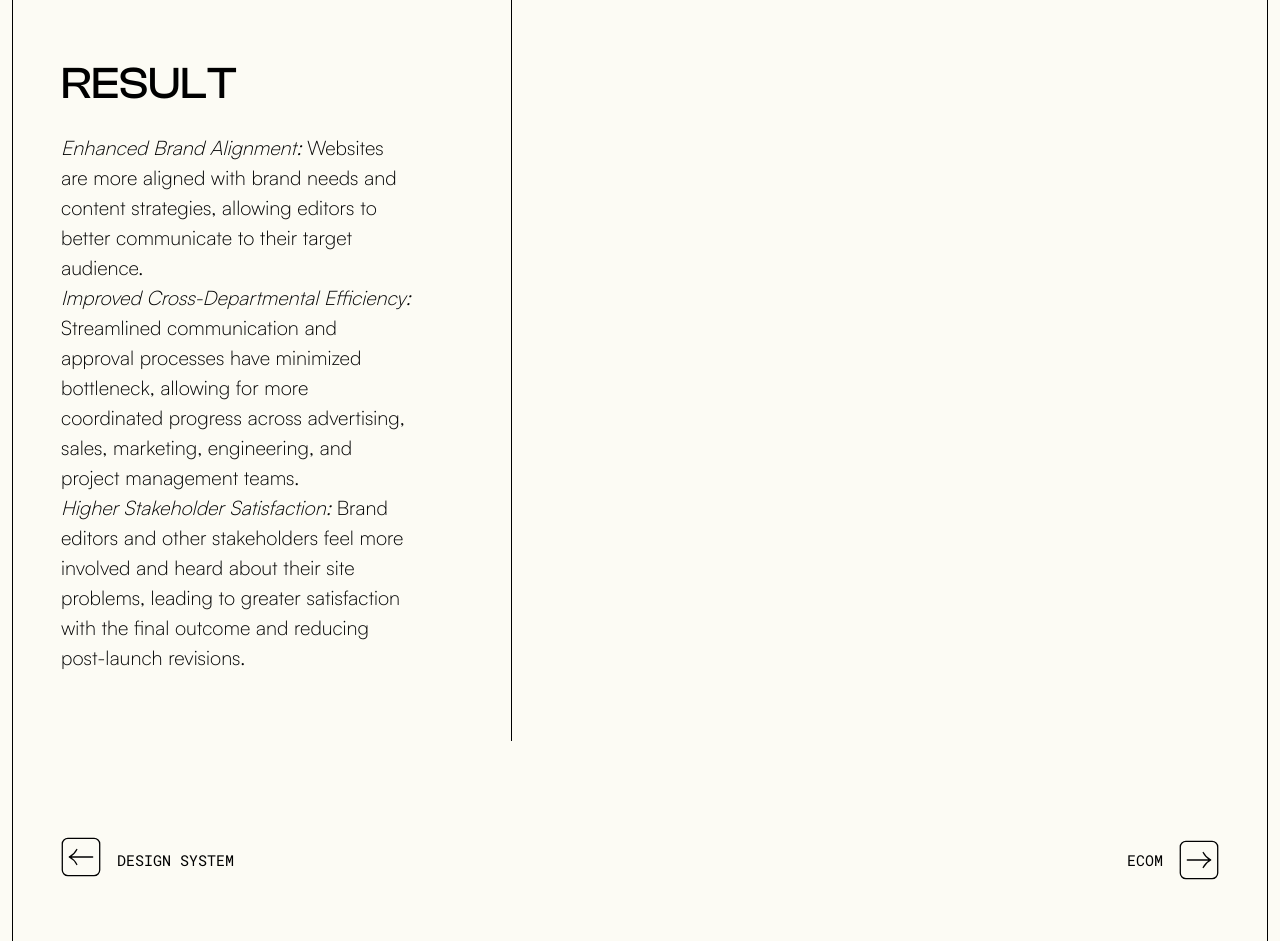
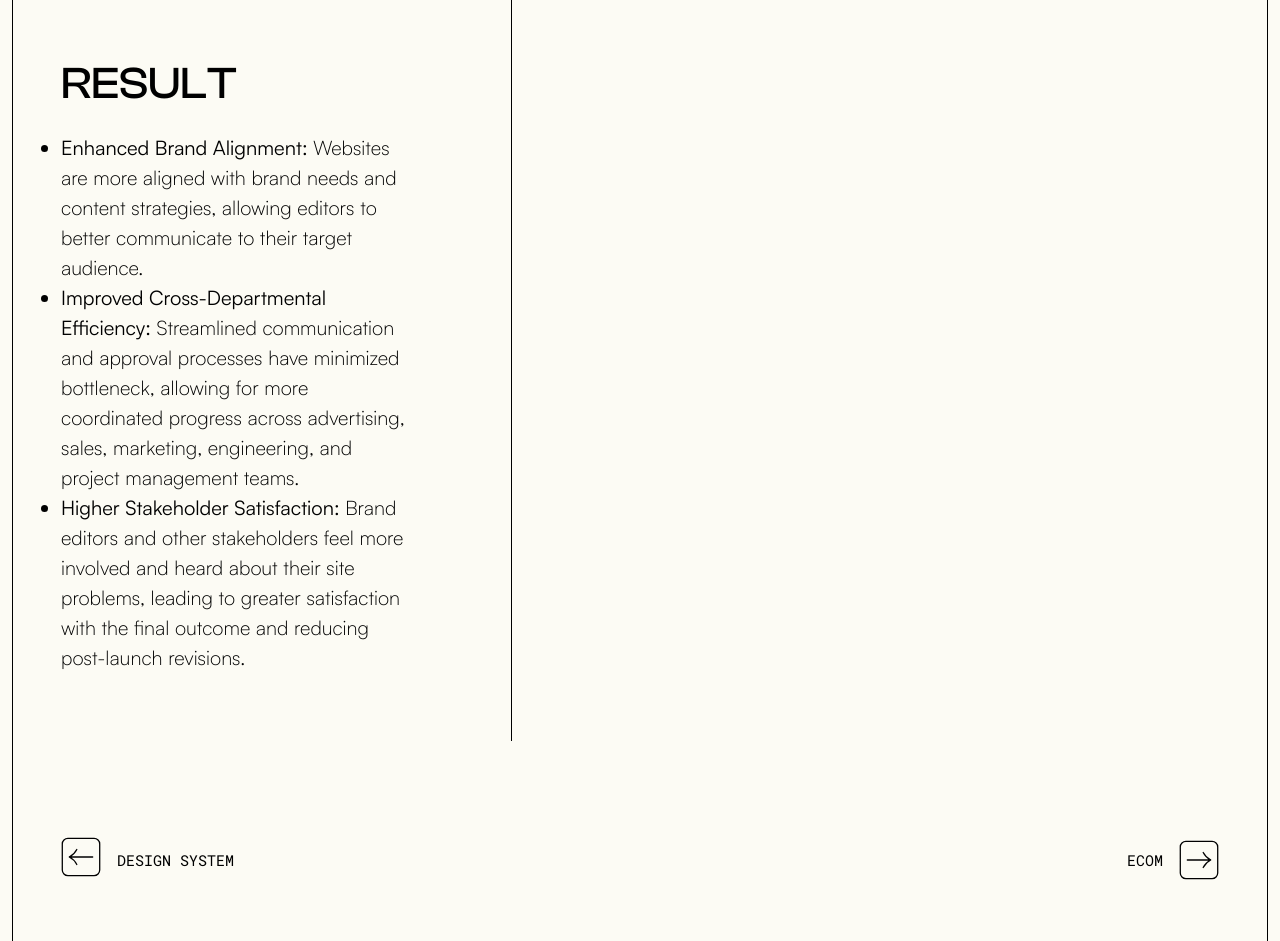
Before and after one commit to ezekieljkang/kimjchir-portfolio, a Next.js app: page /kimjchir-portfolio/pages/PMC/DesignProcess in a window 1280 px wide. Shown: the part 1800-2741 px from the top of the page. Built offline with nearby package versions, Linux system fonts and the light colour scheme.

Commit message:
bold and bulleted CSContent content

```diff
--- a/components/CSContent2.tsx
+++ b/components/CSContent2.tsx
@@ -27,10 +27,10 @@ const CSContent2: React.FC<HeaderProps> = ({ problemText, solutionText}) => {
           <div>
             <h1 className='font-[500] text-[45px] font-clashDisplay pb-[1rem]'>RESULT</h1>
             <div>
-              <ul className='font-[300] text-[20px] font-satoshi pb-[4.25rem]'>
-                <li><em>Enhanced Brand Alignment:</em> Websites are more aligned with brand needs and content strategies, allowing editors to better communicate to their target audience. </li>
-                <li><em>Improved Cross-Departmental Efficiency:</em> Streamlined communication and approval processes have minimized bottleneck, allowing for more coordinated progress across advertising, sales, marketing, engineering, and project management teams.</li>
-                <li><em>Higher Stakeholder Satisfaction:</em> Brand editors and other stakeholders feel more involved and heard about their site problems, leading to greater satisfaction with the final outcome and reducing post-launch revisions.</li>
+              <ul className='font-[300] text-[20px] font-satoshi pb-[4.25rem] list-disc'>
+                <li><strong>Enhanced Brand Alignment:</strong> Websites are more aligned with brand needs and content strategies, allowing editors to better communicate to their target audience.</li>
+                <li><strong>Improved Cross-Departmental Efficiency:</strong> Streamlined communication and approval processes have minimized bottleneck, allowing for more coordinated progress across advertising, sales, marketing, engineering, and project management teams.</li>
+                <li><strong>Higher Stakeholder Satisfaction:</strong> Brand editors and other stakeholders feel more involved and heard about their site problems, leading to greater satisfaction with the final outcome and reducing post-launch revisions.</li>
               </ul>
             </div>
           </div>
```
